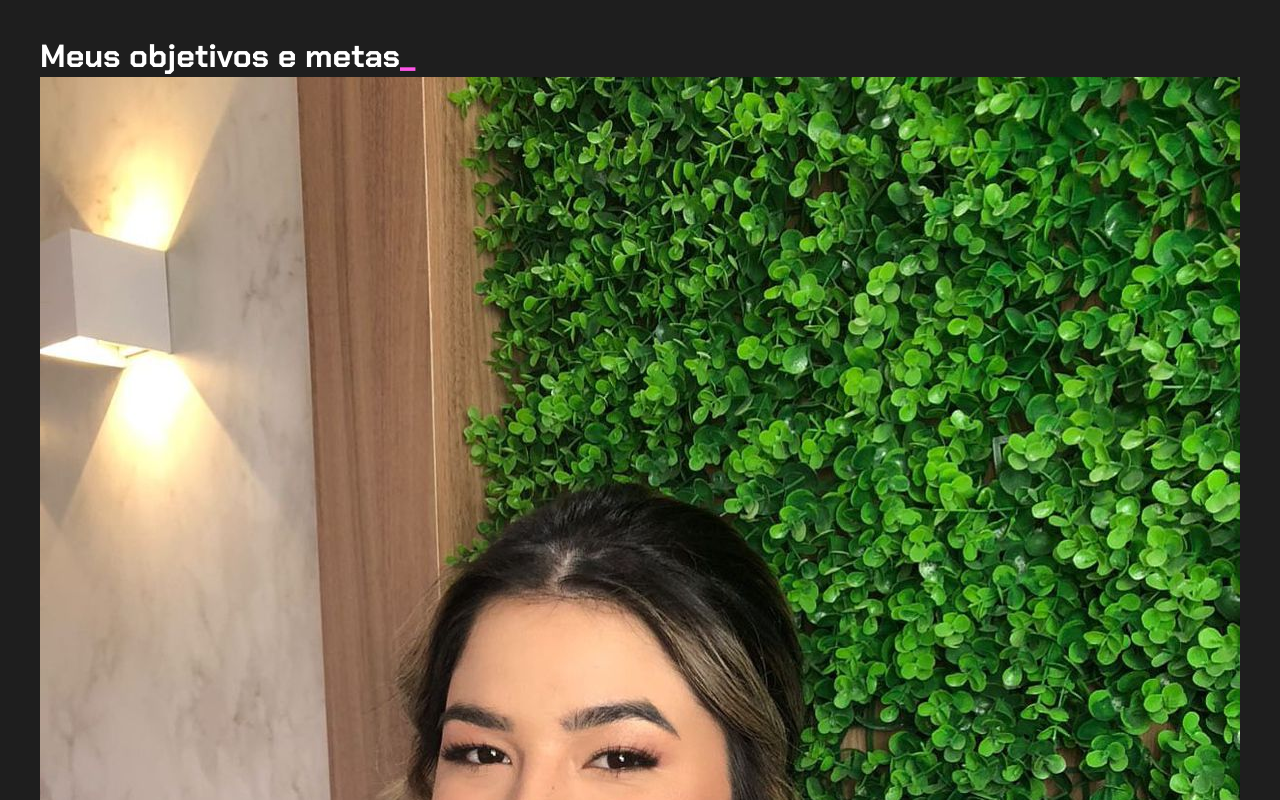
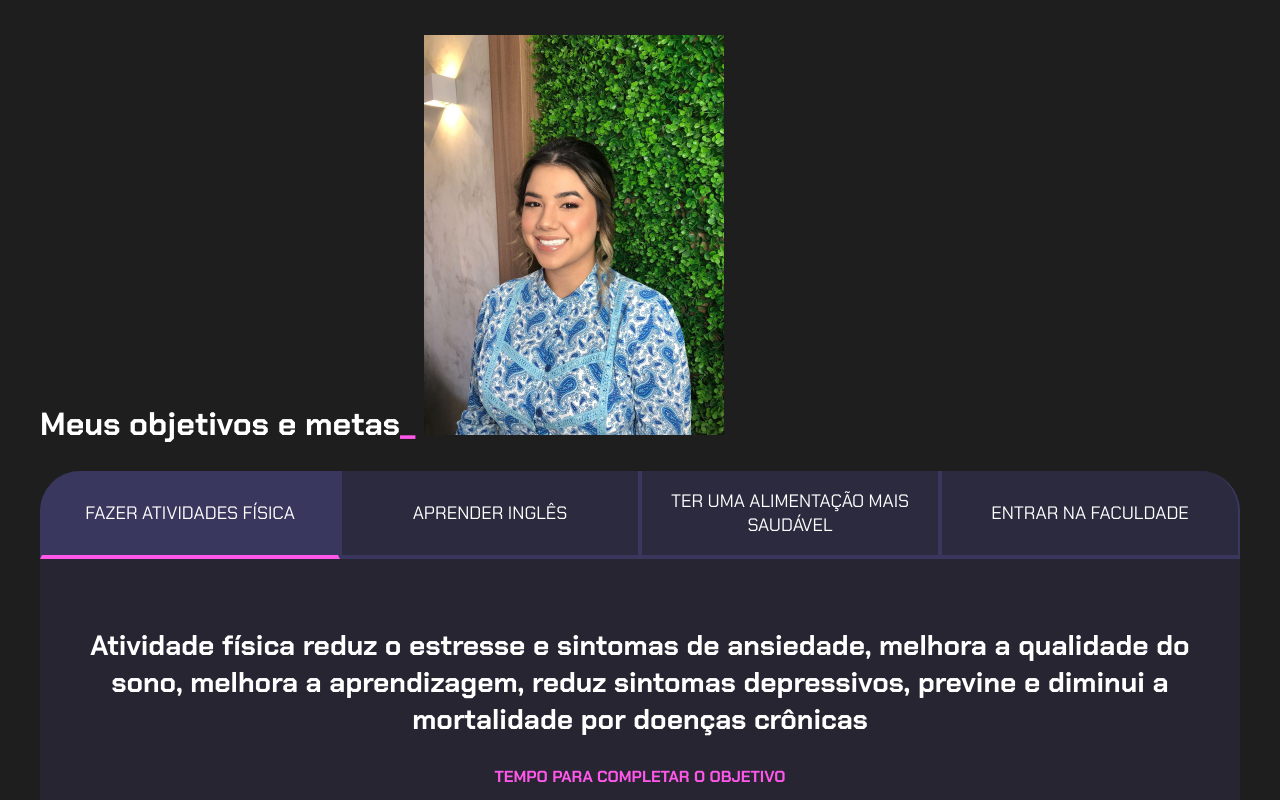
Before and after one commit to Rebecalemess/juliamat3, a plain HTML site: page arquivos/index.html in a window 1280 px wide. Shown: the top 800 px of the page. Drawn offline with Linux system fonts and the light colour scheme.

Commit message:
Update index.html

```diff
--- a/arquivos/index.html
+++ b/arquivos/index.html
@@ -11,7 +11,7 @@
 <body>
     <section class="conteudo-principal">
         <h2 class="titulo-principal">Meus objetivos e metas<span>_</span>
-        <img src="julia.jpg">
+        <img src="julia.jpg" width=300px>
         </h2>
         <div class="conteudo">
             <div class="botoes">
```
